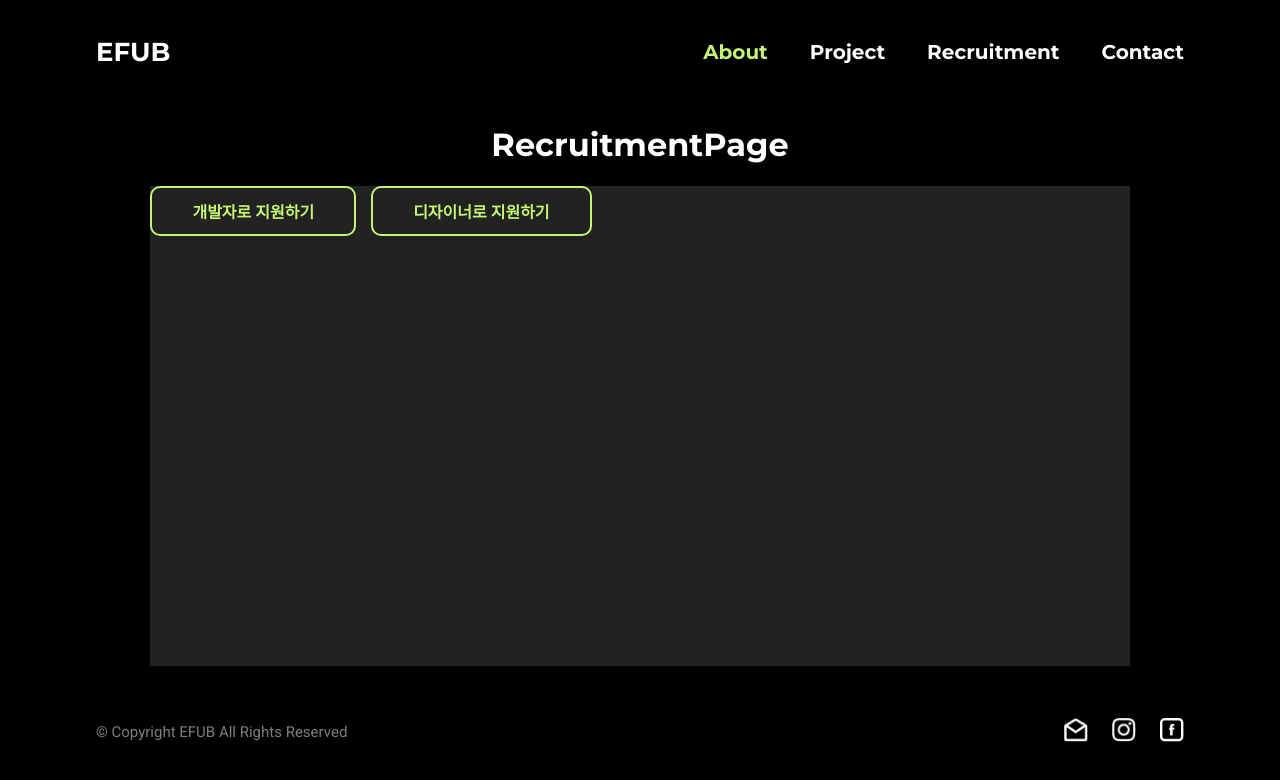
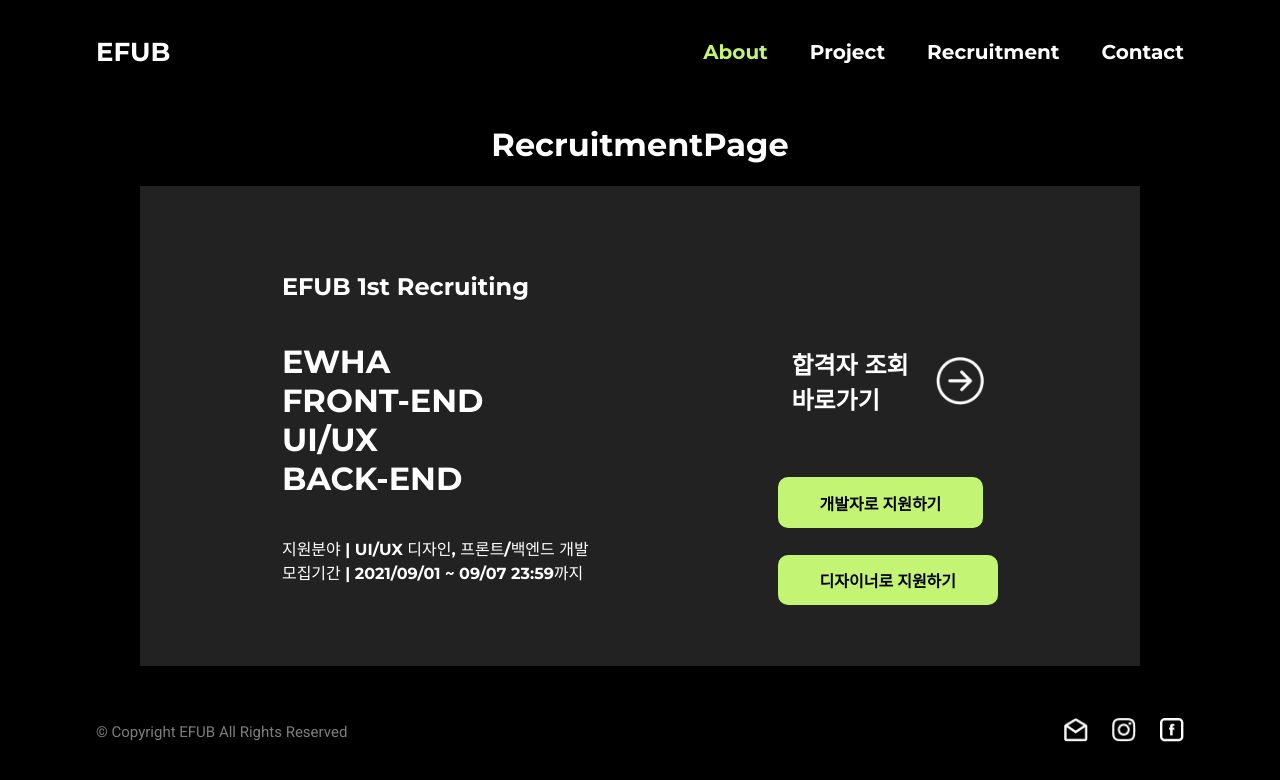
Before and after one commit to gdscewha-3rd/Project-EFUB, a React (Create React App) app in the folder efub-homepage/: page /recruitment in a window 1280 px wide. Shown: the top 780 px of the page. Built offline with nearby package versions, Linux system fonts and the light colour scheme.

Commit message:
지원페이지 레이아웃, 버튼

```diff
--- a/efub-homepage/src/App.js
+++ b/efub-homepage/src/App.js
@@ -10,6 +10,7 @@ import Footer from "./components/common/Footer";
 import Responsive from "./components/common/Responsive";
 import DeveloperRecruit from "./pages/DeveloperRecruit";
 import DesignerRecruit from "./pages/DesignerRecruit";
+import ListPage from "./pages/ListPage";
 
 const Main = styled(Responsive)`
   min-height: calc(100vh - 14rem);
@@ -31,6 +32,7 @@ const App = () => {
           <Route component={AboutPage} path="/" exact />
           <Route component={ProjectPage} path="/project" />
           <Route component={RecruitmentPage} path="/recruitment" />
+          <Route component={ListPage} path="/list" />
           <Route component={DeveloperRecruit} path="/developerRecruit" />
           <Route component={DesignerRecruit} path="/designerRecruit" />
           <Route component={ContactPage} path="/contact" />
--- /dev/null
+++ b/efub-homepage/src/pages/ListPage.js
@@ -0,0 +1,9 @@
+import React, { useState } from "react";
+import styled from "styled-components";
+import { Link } from "react-router-dom";
+
+const ListPage = () => {
+  return <></>;
+};
+
+export default ListPage;
--- a/efub-homepage/src/pages/RecruitmentPage.js
+++ b/efub-homepage/src/pages/RecruitmentPage.js
@@ -2,11 +2,49 @@ import React, { useState } from "react";
 import styled from "styled-components";
 import { Link } from "react-router-dom";
 import Button from "../components/common/Button";
+import palette from "../lib/styles/palette";
+
+import Arrow from "../assets/recruitment/arrow.png";
 
 const RecruitBox = styled.div`
-  width: 90%;
+  display: flex;
+  justify-content: space-around;
+  align-items: center;
+  width: 92%;
   height: 30rem;
+  padding: 1rem 3rem 1rem 3rem;
   background-color: rgba(225, 225, 225, 0.15);
+`;
+
+const ButtonBox = styled.div`
+  display: flex;
+  flex-direction: column;
+  margin-top: 5rem;
+  height: 20rem;
+  justify-content: space-around;
+`;
+
+const ButtonItems = styled.div`
+  display: flex;
+  flex-direction: column;
+  height: 8rem;
+  justify-content: space-between;
+`;
+
+const TextBox = styled.div`
+  display: flex;
+  flex-direction: column;
+`;
+
+const ListBox = styled.div`
+  display: flex;
+  align-items: center;
+  justify-content: space-around;
+`;
+
+const ImgBox = styled.img`
+  width: 3rem;
+  height: 3rem;
 `;
 
 const buttons = [
@@ -28,17 +66,43 @@ const RecruitmentPage = () => {
     <>
       <h1>RecruitmentPage</h1>
       <RecruitBox>
+        <TextBox>
+          <h2>EFUB 1st Recruiting</h2>
+          <h1>
+            EWHA <br />
+            FRONT-END <br />
+            UI/UX <br />
+            BACK-END
+          </h1>
+          <p>
+            지원분야 | UI/UX 디자인, 프론트/백엔드 개발 <br />
+            모집기간 | 2021/09/01 ~ 09/07 23:59까지
+          </p>
+        </TextBox>
+        <ButtonBox>
+          <Link to="/list">
+            <ListBox>
+              <h2>
+                합격자 조회 <br />
+                바로가기
+              </h2>
+              <ImgBox src={Arrow} />
+            </ListBox>
+          </Link>
+          <ButtonItems>
             {buttons.map((b) => (
               <Link to={b.link}>
                 <Button
-              filled={b.name === select}
+                  filled={b.name !== select}
                   onClick={() => setSelect(b.name)}
-              style={{ marginRight: 15 }}
+                  style={{}}
                 >
                   {b.text}
                 </Button>
               </Link>
             ))}
+          </ButtonItems>
+        </ButtonBox>
       </RecruitBox>
     </>
   );
```
Also changed, not shown: efub-homepage/src/components/common/Button.js (+13 -12 lines), efub-homepage/src/assets/recruitment/arrow.png (added). Lines whose indentation alone changed are shown as unchanged.
